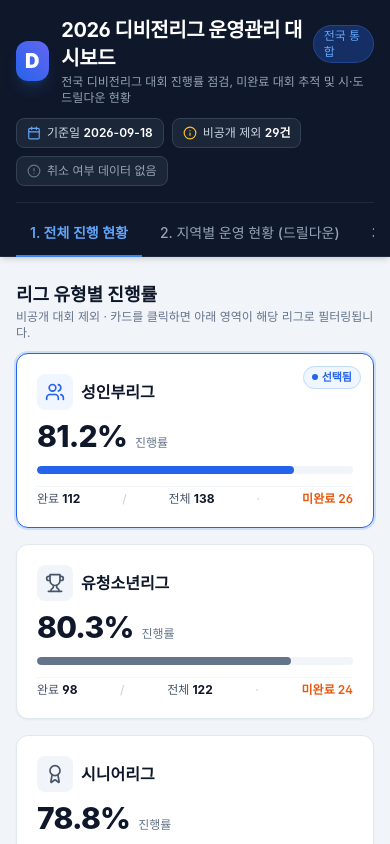
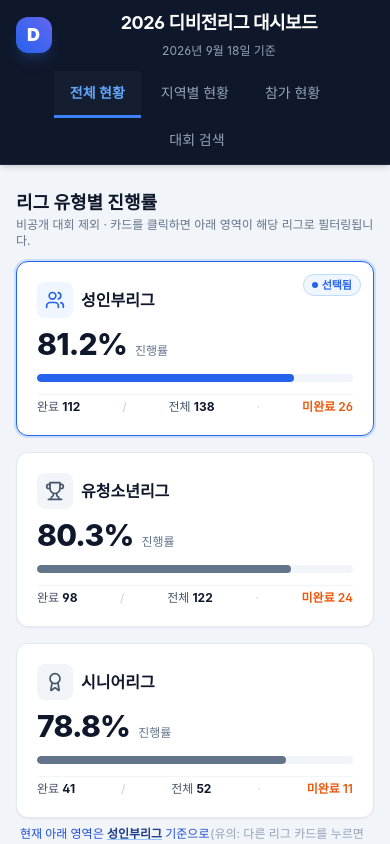
Before and after one commit to CubeDr/division-dashboard, a React (Vite) app: page / in a window 390 px wide. Shown: the top 844 px of the page. Built offline with nearby package versions, Linux system fonts and the light colour scheme; the HTML template or start-up script is replaced by a standard one; a web font is replaced by a local one.

Commit message:
헤더 레이아웃 단순화 및 반응형 탭 내비게이션 개선, 메타 정보 푸터 이관

```diff
--- a/index.html
+++ b/index.html
@@ -4,7 +4,7 @@
     <meta charset="UTF-8" />
     <link rel="icon" type="image/svg+xml" href="/vite.svg" />
     <meta name="viewport" content="width=device-width, initial-scale=1.0" />
-    <title>2026 디비전리그 운영관리 대시보드</title>
+    <title>2026 디비전리그 대시보드</title>
     <!-- Pretendard 폰트 로드 -->
     <link rel="stylesheet" as="style" crossorigin href="https://cdn.jsdelivr.net/gh/orioncactus/pretendard@v1.3.9/dist/web/static/pretendard.min.css" />
     <style>
--- a/src/App.tsx
+++ b/src/App.tsx
@@ -22,7 +22,6 @@ export default function App() {
       {/* 헤더 네비게이션 */}
       <Header
         referenceDate={referenceDate}
-        privateCount={privateCount}
         activeTab={activeTab}
         onTabChange={setActiveTab}
       />
@@ -76,7 +75,7 @@ export default function App() {
             <span>전국 배드민턴 디비전리그 운영 현황 통합 관리 시스템</span>
           </div>
           <div className="text-slate-400">
-            기준일: {referenceDate} &nbsp;•&nbsp; 공개 대회: {tournaments.length - privateCount}건 &nbsp;•&nbsp; 비공개 대회: {privateCount}건
+            기준일: {referenceDate} &nbsp;•&nbsp; 공개 대회: {tournaments.length - privateCount}건 &nbsp;•&nbsp; 비공개 대회: {privateCount}건 &nbsp;•&nbsp; 취소 여부 데이터 없음
           </div>
         </div>
       </footer>
--- a/src/components/Header.tsx
+++ b/src/components/Header.tsx
@@ -1,111 +1,90 @@
 import React from 'react';
-import { Calendar, FileSpreadsheet, AlertCircle, Info } from 'lucide-react';
 
 interface HeaderProps {
-  referenceDate: string;
-  privateCount: number;
+  referenceDate?: string;
   activeTab: 'overview' | 'regional' | 'participation' | 'raw';
   onTabChange: (tab: 'overview' | 'regional' | 'participation' | 'raw') => void;
 }
 
+const formatDateText = (dateStr?: string) => {
+  if (!dateStr) return '2026년 9월 18일 기준';
+  const parts = dateStr.split('-');
+  if (parts.length === 3) {
+    return `${parts[0]}년 ${parseInt(parts[1], 10)}월 ${parseInt(parts[2], 10)}일 기준`;
+  }
+  return `${dateStr} 기준`;
+};
+
 export const Header: React.FC<HeaderProps> = ({
   referenceDate,
-  privateCount,
   activeTab,
   onTabChange
 }) => {
   return (
     <header className="bg-slate-900 text-white shadow-md border-b border-slate-800 sticky top-0 z-50">
       <div className="max-w-7xl mx-auto px-4 sm:px-6 lg:px-8">
-        {/* Top Header Bar */}
-        <div className="flex flex-col md:flex-row md:items-center md:justify-between py-4 border-b border-slate-800 gap-3">
-          <div className="flex items-center space-x-3">
-            <div className="w-10 h-10 rounded-xl bg-gradient-to-tr from-blue-600 to-indigo-500 flex items-center justify-center shadow-lg shadow-blue-500/20">
-              <span className="text-xl font-black text-white tracking-wider">D</span>
+        <div className="flex flex-col md:flex-row md:items-stretch md:justify-between">
+          {/* Logo & Title */}
+          <div className="flex items-center justify-center md:justify-start space-x-3 py-3 md:py-0 md:h-16">
+            <div className="w-9 h-9 rounded-xl bg-gradient-to-tr from-blue-600 to-indigo-500 flex items-center justify-center shadow-lg shadow-blue-500/20 shrink-0">
+              <span className="text-lg font-black text-white tracking-wider">D</span>
             </div>
-            <div>
-              <div className="flex items-center space-x-2">
-                <h1 className="text-xl font-bold tracking-tight text-white">
-                  2026 디비전리그 운영관리 대시보드
+            <div className="flex flex-wrap items-baseline justify-center md:justify-start gap-2 sm:gap-2.5">
+              <h1 className="text-lg sm:text-xl font-bold tracking-tight text-white leading-tight">
+                2026 디비전리그 대시보드
               </h1>
-                <span className="bg-blue-600/30 text-blue-400 text-xs px-2.5 py-0.5 rounded-full font-medium border border-blue-500/30">
-                  전국 통합
+              <span className="text-xs text-slate-400 font-normal whitespace-nowrap">
+                {formatDateText(referenceDate)}
               </span>
-              </div>
-              <p className="text-xs text-slate-400 mt-0.5">
-                전국 디비전리그 대회 진행률 점검, 미완료 대회 추적 및 시·도 드릴다운 현황
-              </p>
-            </div>
-          </div>
-
-          {/* Right Status Meta info (PDF Header Spec) */}
-          <div className="flex flex-wrap items-center gap-2 text-xs">
-            {/* 기준일 (고정 표기) */}
-            <div className="flex items-center bg-slate-800/90 border border-slate-700 rounded-lg px-2.5 py-1.5 text-slate-300 shadow-sm">
-              <Calendar className="w-3.5 h-3.5 text-blue-400 mr-1.5" />
-              <span>기준일 <strong className="text-white font-semibold">{referenceDate}</strong></span>
-            </div>
-
-            {/* 비공개 제외 뱃지 */}
-            <div className="flex items-center bg-slate-800/90 border border-slate-700 rounded-lg px-2.5 py-1.5 text-slate-300">
-              <Info className="w-3.5 h-3.5 text-amber-400 mr-1.5" />
-              <span>비공개 제외 <strong className="text-white font-semibold">{privateCount}건</strong></span>
-            </div>
-
-            {/* 취소 여부 뱃지 */}
-            <div className="flex items-center bg-slate-800/90 border border-slate-700 rounded-lg px-2.5 py-1.5 text-slate-400">
-              <AlertCircle className="w-3.5 h-3.5 text-slate-500 mr-1.5" />
-              <span>취소 여부 데이터 없음</span>
-            </div>
             </div>
           </div>
 
           {/* Navigation Tabs */}
-        <div className="flex space-x-1 sm:space-x-4 pt-2 -mb-px overflow-x-auto text-sm font-medium">
+          <nav className="flex flex-wrap md:flex-nowrap justify-center md:justify-end space-x-1 sm:space-x-2 text-sm font-medium -mb-px w-full md:w-auto">
             <button
               onClick={() => onTabChange('overview')}
-            className={`py-3 px-3.5 border-b-2 transition whitespace-nowrap flex items-center gap-1.5 ${
+              className={`px-4 py-3 md:py-0 md:h-16 border-b-[3px] transition-all whitespace-nowrap flex items-center justify-center ${
                 activeTab === 'overview'
-                ? 'border-blue-500 text-blue-400 font-semibold'
-                : 'border-transparent text-slate-400 hover:text-slate-200 hover:border-slate-700'
+                  ? 'border-blue-500 text-blue-400 font-semibold bg-slate-800/40'
+                  : 'border-transparent text-slate-400 hover:text-slate-200 hover:border-slate-700 hover:bg-slate-800/20'
               }`}
             >
-            <span>1. 전체 진행 현황</span>
+              <span>전체 현황</span>
             </button>
 
             <button
               onClick={() => onTabChange('regional')}
-            className={`py-3 px-3.5 border-b-2 transition whitespace-nowrap flex items-center gap-1.5 ${
+              className={`px-4 py-3 md:py-0 md:h-16 border-b-[3px] transition-all whitespace-nowrap flex items-center justify-center ${
                 activeTab === 'regional'
-                ? 'border-blue-500 text-blue-400 font-semibold'
-                : 'border-transparent text-slate-400 hover:text-slate-200 hover:border-slate-700'
+                  ? 'border-blue-500 text-blue-400 font-semibold bg-slate-800/40'
+                  : 'border-transparent text-slate-400 hover:text-slate-200 hover:border-slate-700 hover:bg-slate-800/20'
               }`}
             >
-            <span>2. 지역별 운영 현황 (드릴다운)</span>
+              <span>지역별 현황</span>
             </button>
 
             <button
               onClick={() => onTabChange('participation')}
-            className={`py-3 px-3.5 border-b-2 transition whitespace-nowrap flex items-center gap-1.5 ${
+              className={`px-4 py-3 md:py-0 md:h-16 border-b-[3px] transition-all whitespace-nowrap flex items-center justify-center ${
                 activeTab === 'participation'
-                ? 'border-blue-500 text-blue-400 font-semibold'
-                : 'border-transparent text-slate-400 hover:text-slate-200 hover:border-slate-700'
+                  ? 'border-blue-500 text-blue-400 font-semibold bg-slate-800/40'
+                  : 'border-transparent text-slate-400 hover:text-slate-200 hover:border-slate-700 hover:bg-slate-800/20'
               }`}
             >
-            <span>3. 참가 현황 (전국/시·도)</span>
+              <span>참가 현황</span>
             </button>
 
             <button
               onClick={() => onTabChange('raw')}
-            className={`py-3 px-3.5 border-b-2 transition whitespace-nowrap flex items-center gap-1.5 ${
+              className={`px-4 py-3 md:py-0 md:h-16 border-b-[3px] transition-all whitespace-nowrap flex items-center justify-center ${
                 activeTab === 'raw'
-                ? 'border-blue-500 text-blue-400 font-semibold'
-                : 'border-transparent text-slate-400 hover:text-slate-200 hover:border-slate-700'
+                  ? 'border-blue-500 text-blue-400 font-semibold bg-slate-800/40'
+                  : 'border-transparent text-slate-400 hover:text-slate-200 hover:border-slate-700 hover:bg-slate-800/20'
               }`}
             >
-            <FileSpreadsheet className="w-4 h-4" />
-            <span>대회 전체 검색</span>
+              <span>대회 검색</span>
             </button>
+          </nav>
         </div>
       </div>
     </header>
```
Lines whose indentation alone changed are shown as unchanged.
